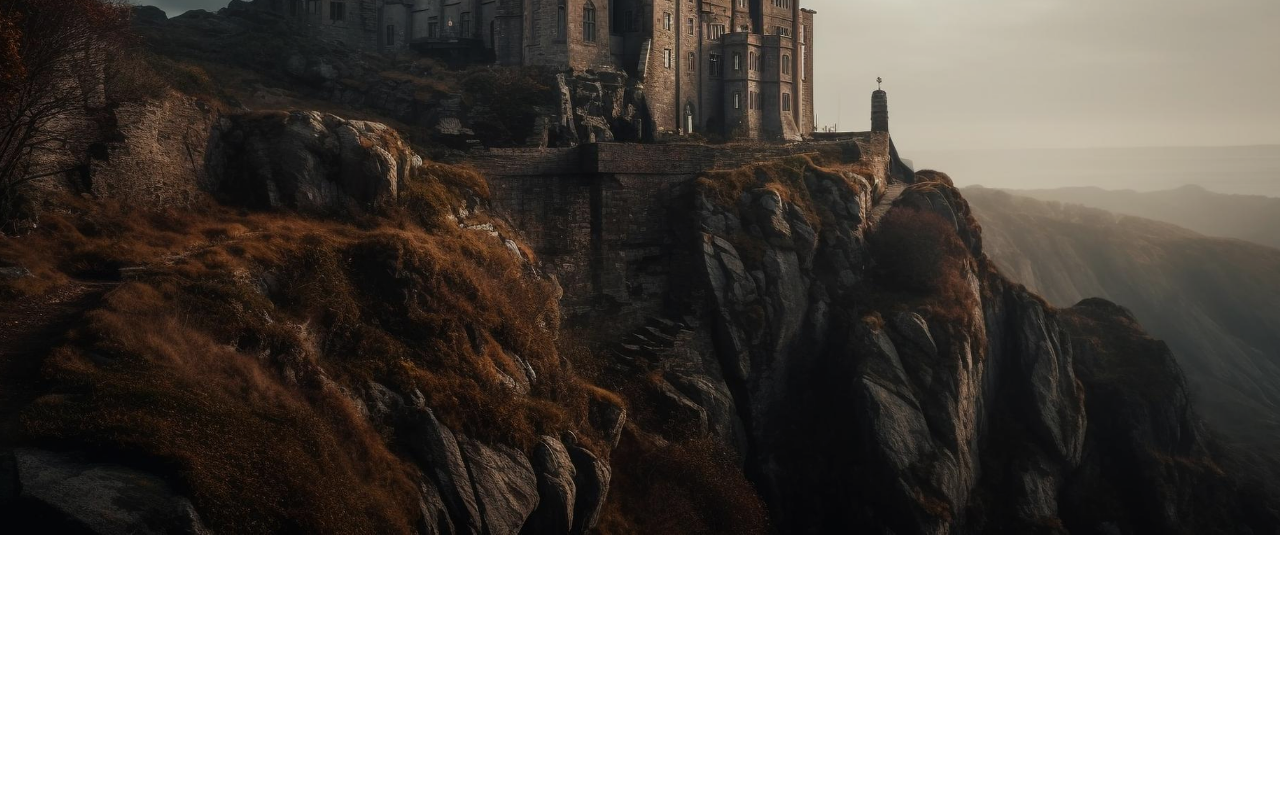
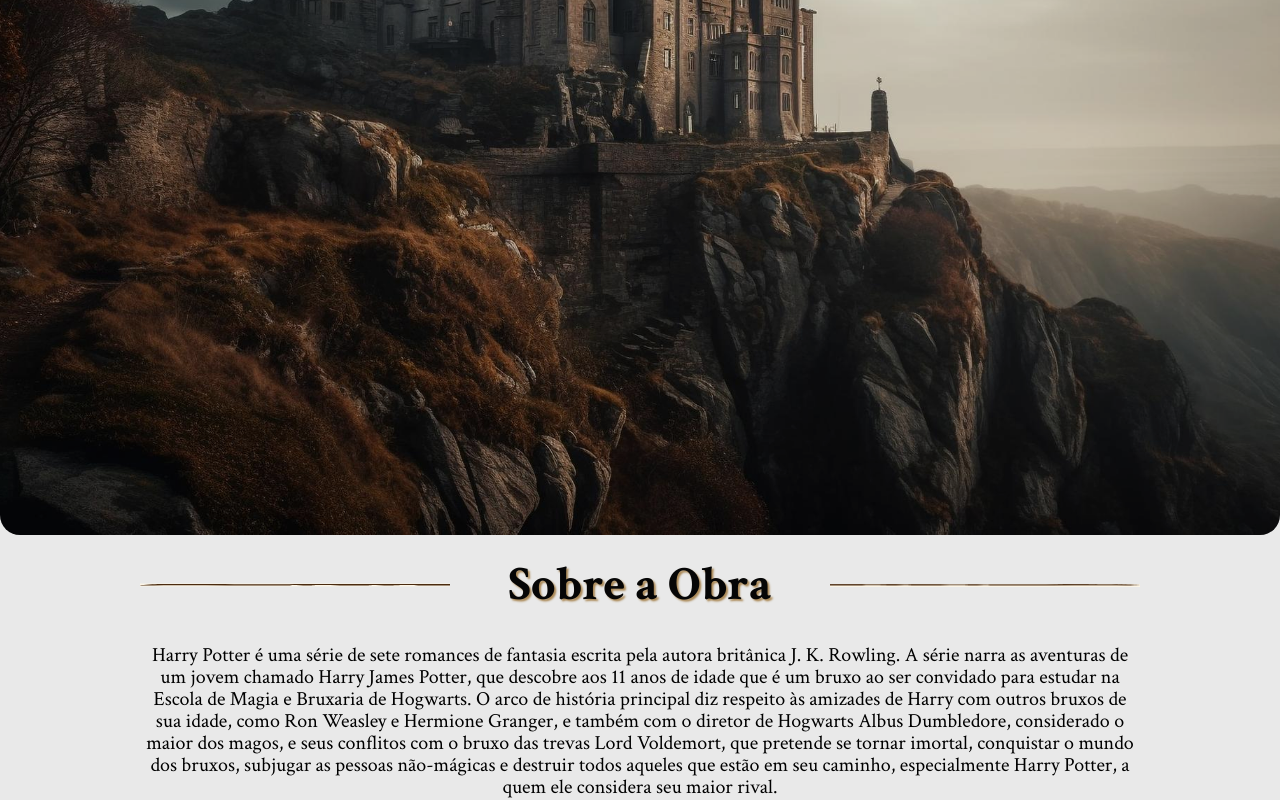
Before and after one commit to mattvianna/avada-kedavra, a React (Create React App) app: page / in a window 1280 px wide. Shown: the part 265-1065 px from the top of the page. Before the commit the page ends 804 px from the top, so only its background shows below. Built offline with nearby package versions, Linux system fonts and the light colour scheme.

Commit message:
implementação da seção sobre e ajustes no css

```diff
--- a/src/components/Banner/style.scss
+++ b/src/components/Banner/style.scss
@@ -1,8 +1,7 @@
 .mainBanner {
   width: 100%;
   height: 100vh;
-  position: absolute;
-  top: 0;
+  position: relative;
 
   &__sombra {
     position: absolute;
@@ -10,6 +9,7 @@
     width: 100%;
     height: 100%;
     background: #0000001f;
+    border-radius: 0 0 20px 20px;
   }
 
   &__banner {
@@ -17,5 +17,6 @@
     height: 100%;
     object-fit: cover;
     object-position: top;
+    border-radius: 0 0 20px 20px;
   }
 }
--- /dev/null
+++ b/src/components/DescricaoSobre/index.tsx
@@ -0,0 +1,13 @@
+import React from 'react'
+import './style.scss'
+
+function DescricaoSobre() {
+  return (
+    <div className='descricao'>
+      <h1 className='descricao__titulo'>Sobre a Obra</h1>
+      <p className='descricao__texto'>Harry Potter é uma série de sete romances de fantasia escrita pela autora britânica J. K. Rowling. A série narra as aventuras de um jovem chamado Harry James Potter, que descobre aos 11 anos de idade que é um bruxo ao ser convidado para estudar na Escola de Magia e Bruxaria de Hogwarts. O arco de história principal diz respeito às amizades de Harry com outros bruxos de sua idade, como Ron Weasley e Hermione Granger, e também com o diretor de Hogwarts Albus Dumbledore, considerado o maior dos magos, e seus conflitos com o bruxo das trevas Lord Voldemort, que pretende se tornar imortal, conquistar o mundo dos bruxos, subjugar as pessoas não-mágicas e destruir todos aqueles que estão em seu caminho, especialmente Harry Potter, a quem ele considera seu maior rival.</p>
+    </div>
+  )
+}
+
+export default DescricaoSobre
--- /dev/null
+++ b/src/components/DescricaoSobre/style.scss
@@ -0,0 +1,16 @@
+@import "../../styles/mixins";
+
+.descricao {
+  display: block;
+  max-width: 1000px;
+  margin: 0 auto;
+
+  &__titulo {
+    @include titulo();
+  }
+
+  &__texto {
+    font-size: 20px;
+    text-align: center;
+  }
+}
--- a/src/components/Header/style.scss
+++ b/src/components/Header/style.scss
@@ -1,5 +1,6 @@
 header {
   position: fixed;
+  top: 0;
   z-index: 1;
   width: 100%;
   height: 100px;
--- a/src/index.tsx
+++ b/src/index.tsx
@@ -2,6 +2,7 @@
 import ReactDOM from 'react-dom/client';
 import Header from './components/Header';
 import Banner from './components/Banner'
+import DescricaoSobre from'./components/DescricaoSobre'
 import './styles/global.scss';
 
 const root = ReactDOM.createRoot(
@@ -10,6 +11,7 @@
 root.render(
   <React.StrictMode>
     <Header />
-    <Banner/>
+    <Banner />
+    <DescricaoSobre />
   </React.StrictMode>
 );
--- /dev/null
+++ b/src/styles/_mixins.scss
@@ -0,0 +1,35 @@
+@mixin titulo() {
+  font-size: 48px;
+  color: #060606;
+  text-shadow: 2px 2px 2px #a85;
+  text-align: center;
+  margin: 24px 0 32px;
+  position: relative;
+
+  &::before {
+    content: "";
+    width: calc(45% - 140px);
+    height: 3px;
+    background-color: #fcf5e7;
+    position: absolute;
+    top: 50%;
+    left: 0;
+    background-image: url('../assets/brown-line.svg');
+    background-repeat: no-repeat;
+    background-size: cover;
+    transform: translate3d(0,-50%,0);
+  }
+  &::after {
+    content: "";
+    width: calc(45% - 140px);
+    height: 3px;
+    background-color: #fcf5e7;
+    position: absolute;
+    top: 50%;
+    right: 0;
+    background-image: url('../assets/brown-line.svg');
+    background-repeat: no-repeat;
+    background-size: cover;
+    transform: translate3d(0,-50%,0) scaleX(-1);
+  }
+}
--- a/src/styles/global.scss
+++ b/src/styles/global.scss
@@ -1,12 +1,19 @@
+@import "_mixins";
+
 body {
   margin: 0;
   font-family: 'Crimson Text', sans-serif;
   -webkit-font-smoothing: antialiased;
   -moz-osx-font-smoothing: grayscale;
-	line-height: 1;
+	line-height: 1.1;
+	background: #e9e9e9;
 }
 ol, ul {
 	list-style: none;
+	margin: 0;
+	padding: 0;
+}
+h1,h2,h3,h4,h5,h6,p,span {
 	margin: 0;
 	padding: 0;
 }
```
Also changed, not shown: src/assets/brown-line.svg (added).
